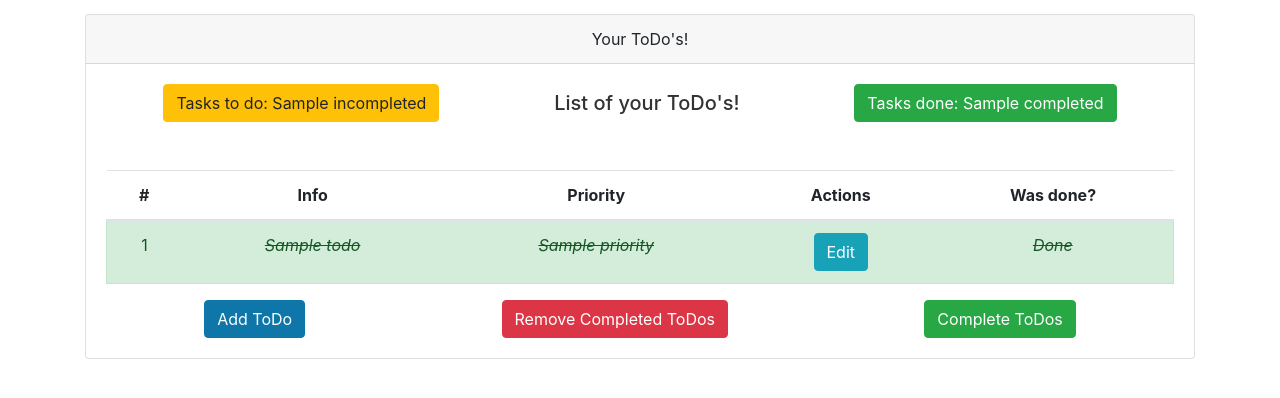
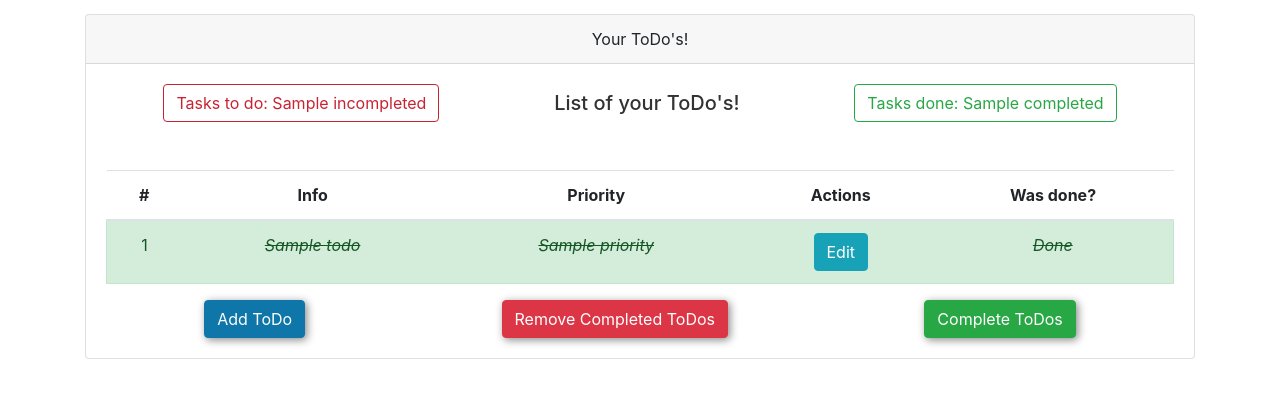
Before and after one commit to fabiopalacio/ToDoAppFastApi, a FastAPI app: template templates/todo.html in a window 1280 px wide. Shown: the part 56-454 px from the top of the page. Run offline with FastAPI, Linux system fonts and the light colour scheme; the template is opened without the code that fills it: most values are stand-ins (such as "Sample title", 1, 10 or a date in 2020); parts of the project's set-up code (start-up, migrations or seed data) failed here and were passed over; some libraries are stand-ins or nearby versions.

Commit message:
box-shadow to buttons. Information tag adjusted

```diff
--- a/static/css/base.css
+++ b/static/css/base.css
@@ -41,15 +41,21 @@ h6 {
 }
 
 .info-frame-completed {
-    color: #fff;
-    background-color: #28a745;
+    color: #28a745;
     border-color: #28a745;
 }
 
 .info-frame-incompleted {
-    color: #212529;
-    background-color: #ffc107;
-    border-color: #ffc107;
+    color: #c82333;
+    border-color: #c82333;
+}
+
+.btn-shadow {
+    box-shadow: 2px 2px 8px #888888;
+}
+
+.btn-shadow:hover {
+    box-shadow: 5px 8px 16px #888888;
 }
 
 /* h1 {
--- a/templates/todo.html
+++ b/templates/todo.html
@@ -60,10 +60,10 @@
             </table>
             <div class="d-flex justify-content-around">
 
-                <a href="add-todo-page" class="btn btn-primary mx-5"> Add ToDo</a>
-                <button type="button" class="btn btn-danger mx-5" id="remove-todos-btn" onclick="removeCompleted()">
+                <a href="add-todo-page" class="btn btn-primary btn-shadow mx-5"> Add ToDo</a>
+                <button type="button" class="btn btn-danger btn-shadow mx-5" id="remove-todos-btn" onclick="removeCompleted()">
                     Remove Completed ToDos</button>
-                <button type="button" class="btn btn-success mx-5" id="complete-todos-btn" onclick="saveChanges()">
+                <button type="button" class="btn btn-success btn-shadow mx-5" id="complete-todos-btn" onclick="saveChanges()">
                     Complete ToDos</button>
             </div>
         </div>
```
